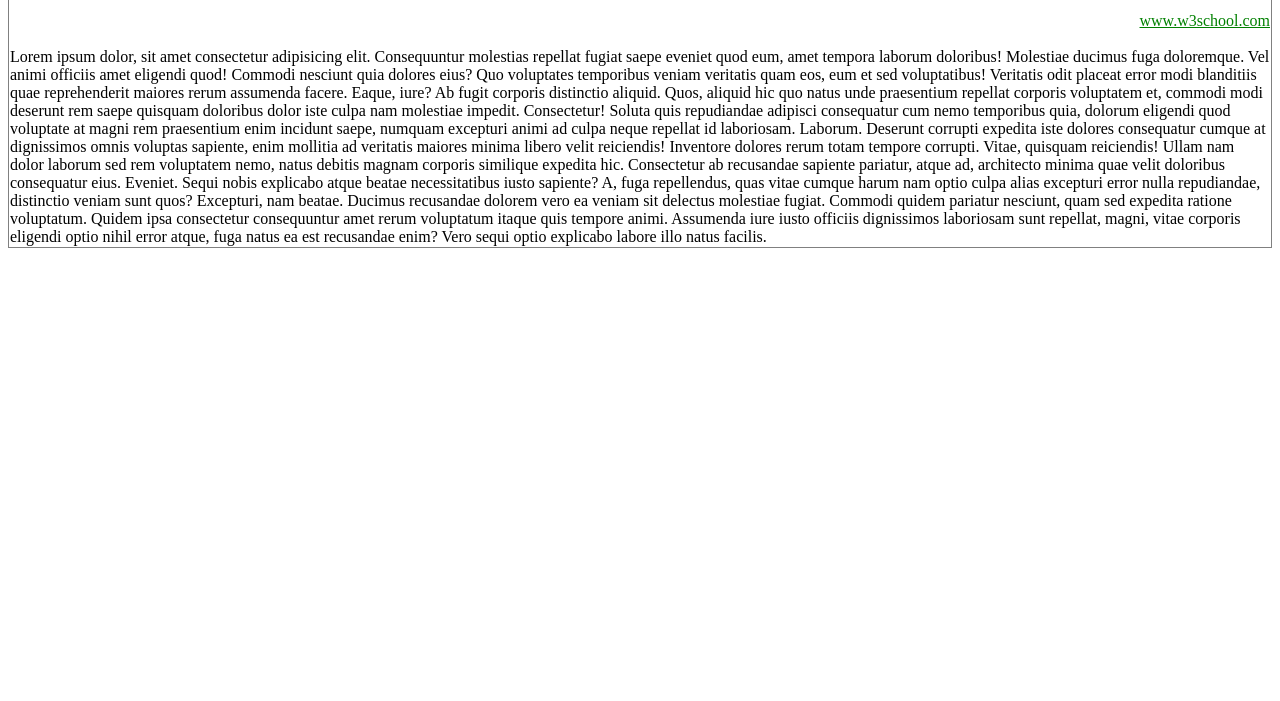
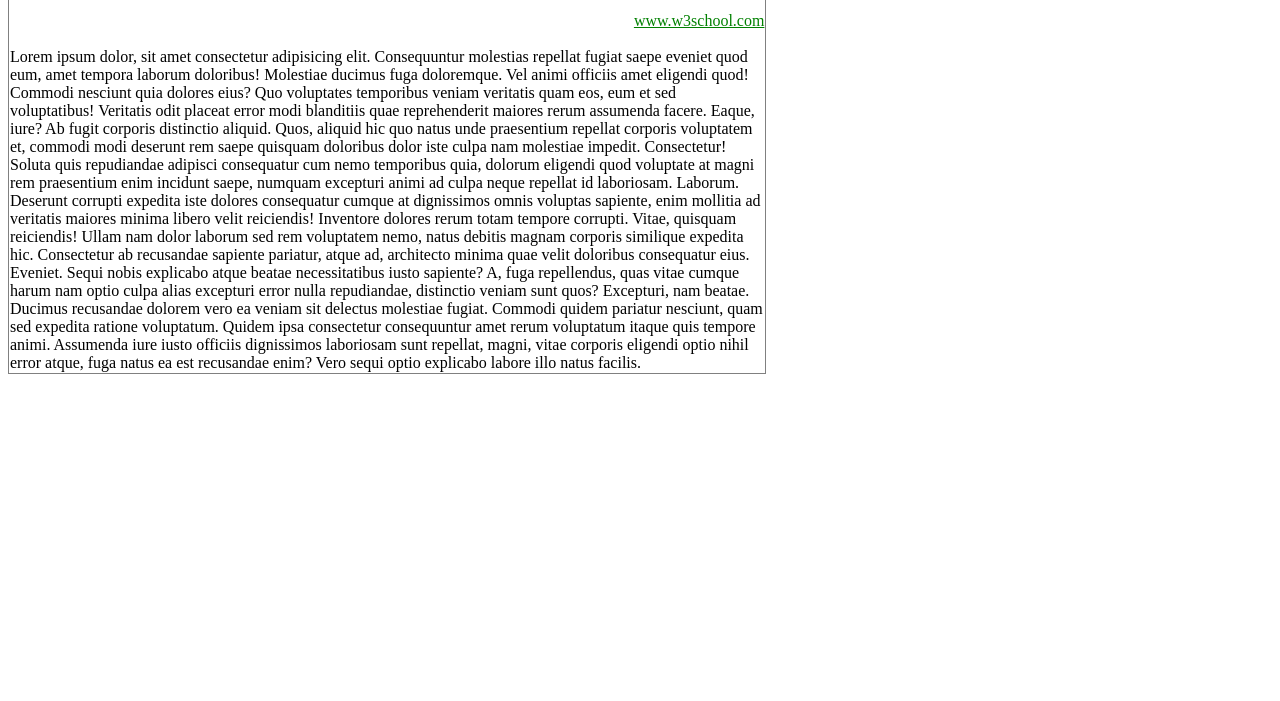
Before and after one commit to AnhThuwu7/bai2, a plain HTML site: page index.html in a window 1280 px wide. Shown: the part 99-800 px from the top of the page. Drawn offline with Linux system fonts and the light colour scheme.

Commit message:
Update index.html

```diff
--- a/index.html
+++ b/index.html
@@ -12,7 +12,7 @@
     </style>
 </head>
 <body >
-   <table border="1" >
+   <table border="1" width="60%" height="80%" >
 
    <tr>
     <td>
```
